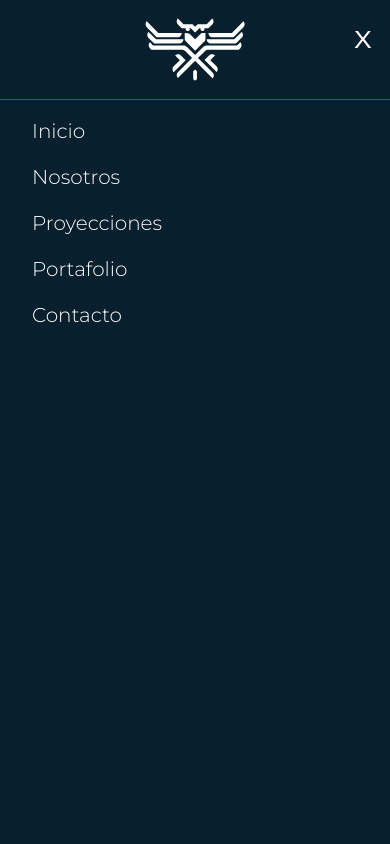
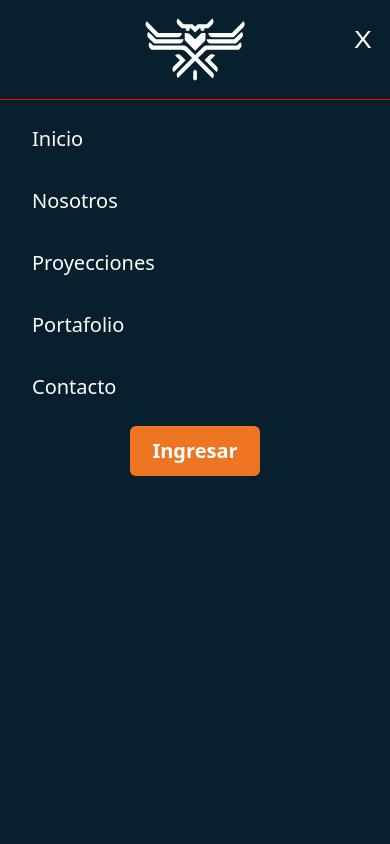
Before and after one commit to AdrianHates/vci-llc, a React (Vite) app: page / in a window 390 px wide. Both pictures are taken after a click on the button 358 px from the left and 54 px from the top of the page. Shown: the top 844 px of the page. Built offline with nearby package versions, Linux system fonts and the light colour scheme.

Commit message:
added button ingresar in modalNavbar

```diff
--- a/src/components/app/navbar/index.tsx
+++ b/src/components/app/navbar/index.tsx
@@ -78,7 +78,7 @@ const Navbar = ({ logo, options }: NavbarProps) => {
         </motion.a>
 
         <button
-          className="text-white lg:hidden block"
+          className="text-white lg:hidden block order-3"
           onClick={() => {
             onToggle();
           }}
@@ -86,7 +86,7 @@ const Navbar = ({ logo, options }: NavbarProps) => {
           <img src="toggle.svg" alt="toggle" className="w-6 h-6" />
         </button>
 
-        <ul className="sm:flex hidden gap-3 items-center justify-center text-[15.5px] leading-[19px] text-white">
+        <ul className="sm:flex hidden gap-3 order-2 items-center justify-center text-[15.5px] leading-[19px] text-white">
           {options.map((opt, i) => (
             <li
               key={i}
--- a/src/components/app/navbar/modal-navbar.tsx
+++ b/src/components/app/navbar/modal-navbar.tsx
@@ -47,11 +47,11 @@ const ModalNavbar = ({ logo, onClick, options, ...toggle }: Props) => {
             options.map((opt, i) => (
               <li
                 key={i}
-                className="font-montserrat font-light text-[20px] hover:bg-quaternary hover:brightness-125 duration-300 cursor-pointer"
+                className="font-light text-[20px] hover:bg-quaternary hover:brightness-125 duration-300 cursor-pointer"
               >
                 <a
                   href={"#" + opt.name.toLowerCase()}
-                  className="flex h-full py-[.5rem] px-[2rem]"
+                  className="flex h-full py-[1rem] px-[2rem]"
                   onClick={() => {
                     setIsVisible(false);
                     setTimeout(() => {
@@ -64,6 +64,9 @@ const ModalNavbar = ({ logo, onClick, options, ...toggle }: Props) => {
               </li>
             ))}
         </ul>
+        <button className="bg-quaternary hover:brightness-125 hover:scale-[1.05] text-[20px] duration-300 mx-auto py-2.5 px-[22px] rounded-md font-bold text-white">
+          Ingresar
+        </button>
       </div>
     </Modal>
   );
```
